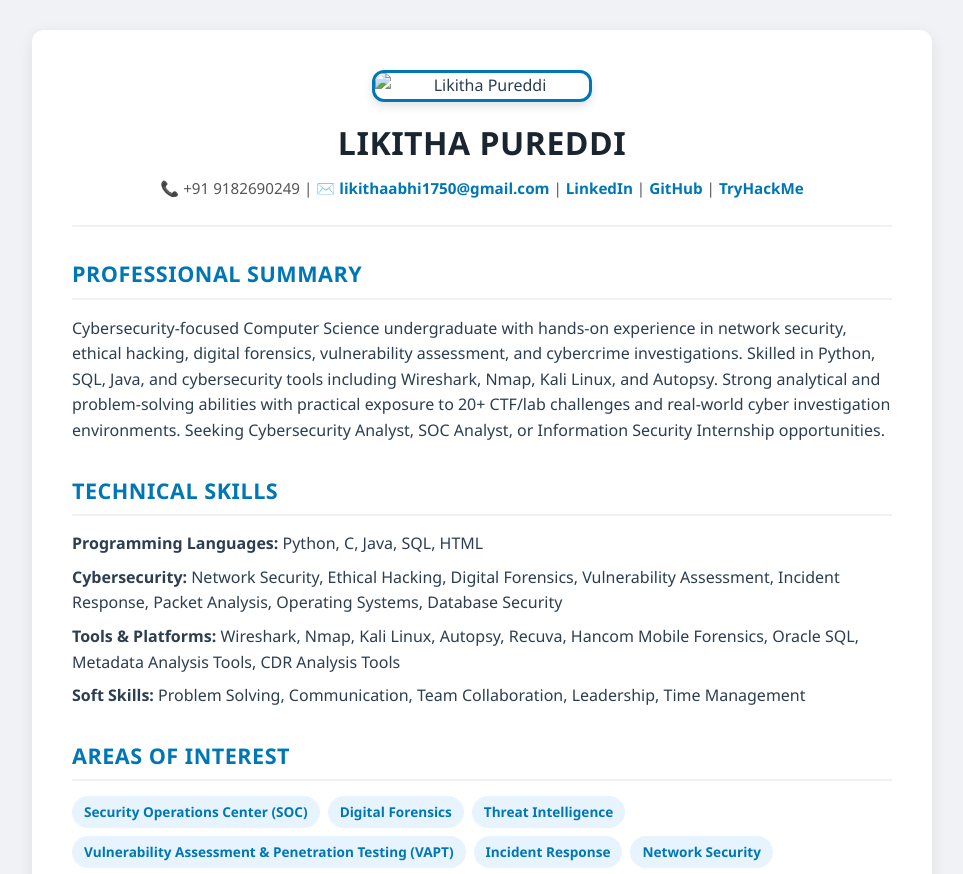
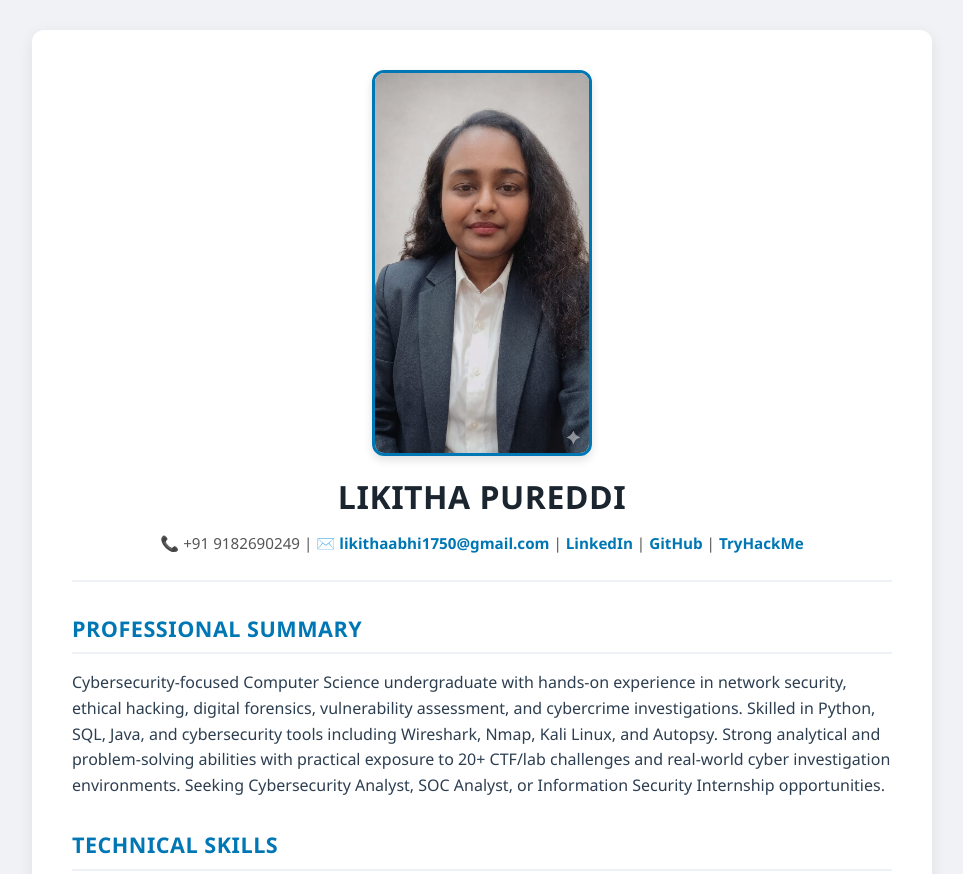
Before and after one commit to likitha174/portfolio, a plain HTML site: page index.html in a window 1280 px wide. Shown: the top 874 px of the page, without its empty margins (158-1121 px from the left). Drawn offline with Linux system fonts and the light colour scheme.

Commit message:
Update index.html

```diff
--- a/index.html
+++ b/index.html
@@ -123,7 +123,7 @@
     <div class="container">
         <!-- Header Section -->
         <header class="header">
-            <img src="likitha.jpeg" alt="Likitha Pureddi" class="profile-pic">
+            <img src="likitha_pureddi.jpeg" alt="Likitha Pureddi" class="profile-pic">
             <h1>LIKITHA PUREDDI</h1>
             <div class="contact-info">
                 <span>📞 +91 9182690249</span> |
```
